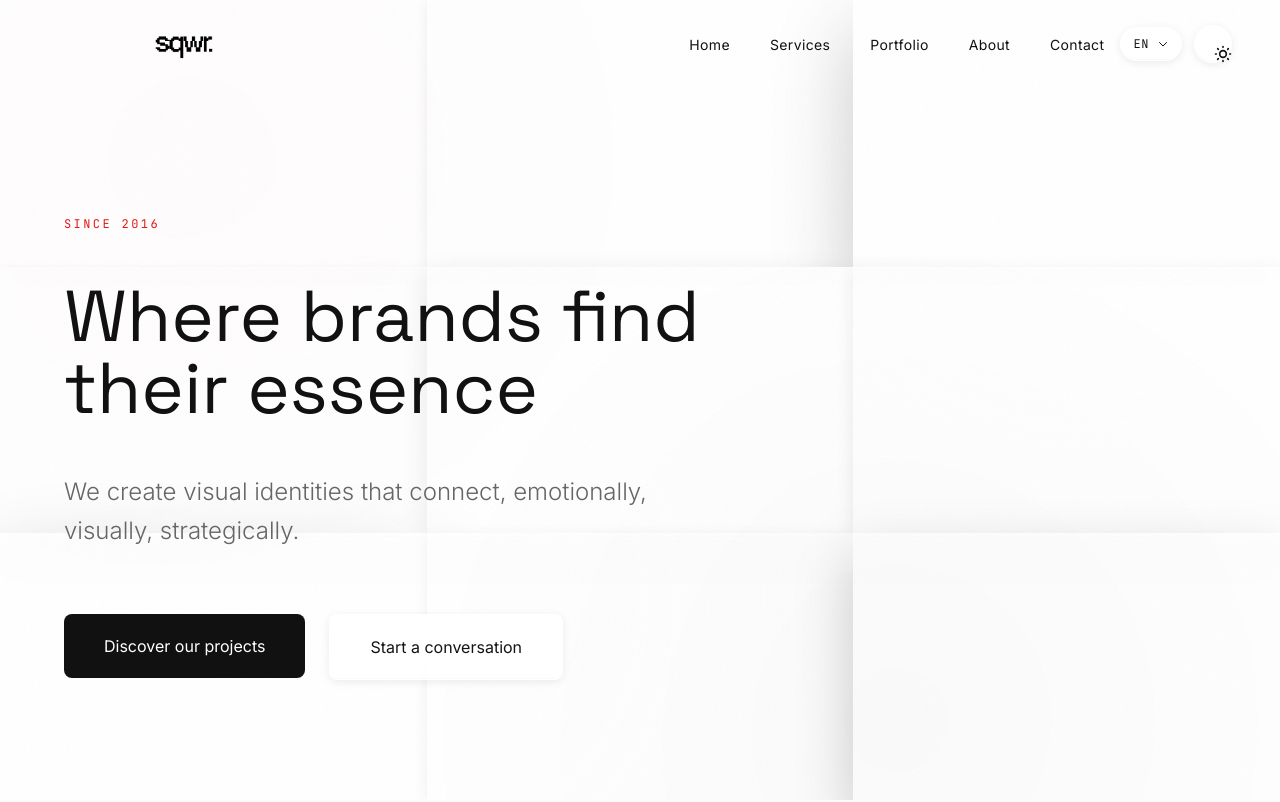
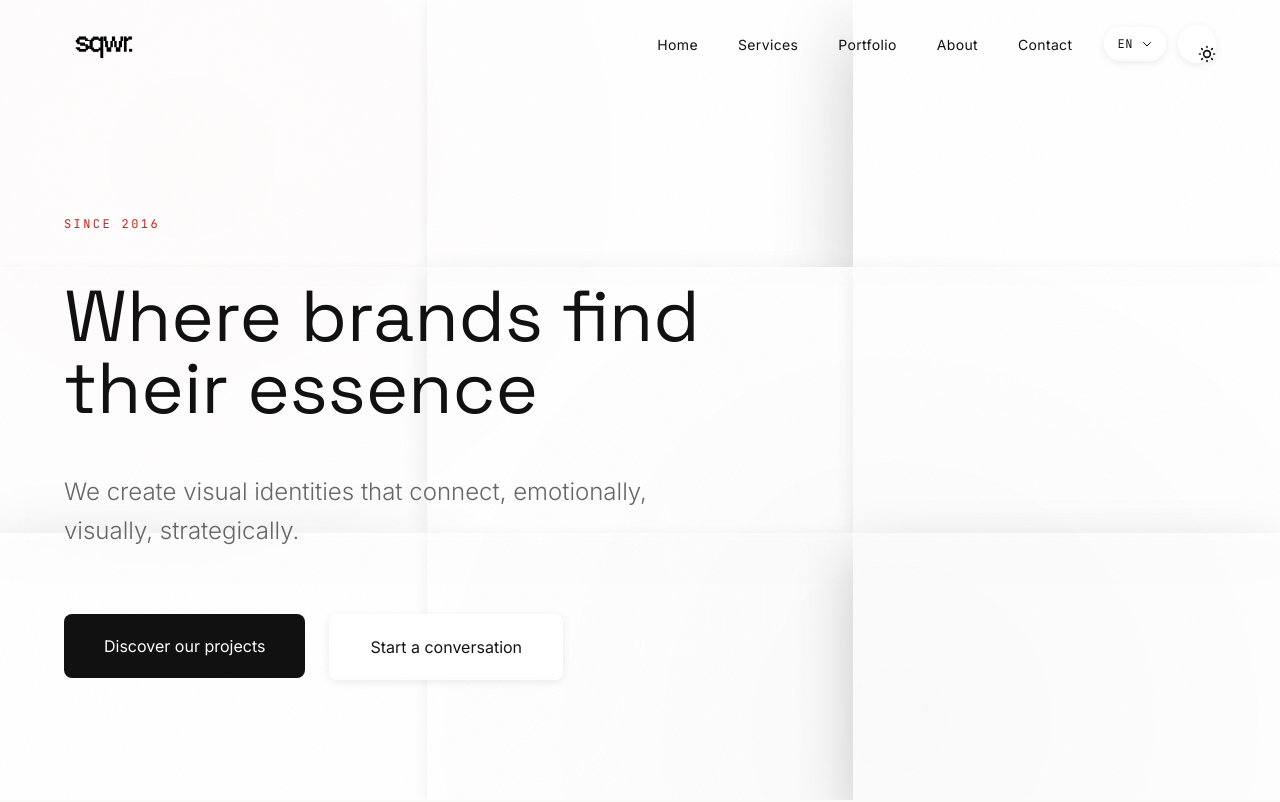
Before and after one commit to samsam007b/sqwr-site, a Next.js app: page / in a window 1280 px wide. Shown: the top 802 px of the page. Built offline with nearby package versions, Linux system fonts and the light colour scheme.

Commit message:
Align logo to the left with page content (DEPUIS 2016) + push menu items to the right

```diff
--- a/components/Header.tsx
+++ b/components/Header.tsx
@@ -39,12 +39,12 @@ const Header = () => {
         isScrolled ? 'glass-surface shadow-sm' : 'bg-transparent'
       }`}
     >
-      <nav className="container mx-auto px-6 lg:px-12 py-6">
+      <nav className="container mx-auto px-6 lg:px-16 py-6">
         <div className="flex items-center justify-between">
-          {/* Logo - offset to the right for premium feel */}
+          {/* Logo - aligned with page content */}
           <Link
             href="/"
-            className="flex items-center hover:opacity-80 transition-opacity duration-200 ml-12 lg:ml-24"
+            className="flex items-center hover:opacity-80 transition-opacity duration-200"
           >
             <Image
               src="/sqwr-logo.png"
@@ -56,8 +56,8 @@ const Header = () => {
             />
           </Link>
 
-          {/* Desktop Menu */}
-          <div className="hidden md:flex items-center gap-4">
+          {/* Desktop Menu - pushed to the right */}
+          <div className="hidden md:flex items-center gap-6 lg:gap-8 ml-auto">
             <ul className="flex items-center space-x-10">
               {menuItems.map((item) => (
                 <li key={item.href}>
--- a/components/PixelMigrationIntro.tsx
+++ b/components/PixelMigrationIntro.tsx
@@ -69,10 +69,8 @@ export default function PixelMigrationIntro() {
       const pixels: Pixel[] = [];
 
       // Header position - EXACT match with Header.tsx
-      // px-6 lg:px-12 + ml-12 lg:ml-24
-      const headerPaddingX = width < 768
-        ? 24 + 48   // px-6 (24px) + ml-12 (48px) = 72px
-        : 48 + 96;  // lg:px-12 (48px) + lg:ml-24 (96px) = 144px
+      // px-6 lg:px-16 (aligned with page content)
+      const headerPaddingX = width < 768 ? 24 : 64; // px-6 or lg:px-16
       const headerPaddingY = 24; // py-6
 
       // Extract black pixels
```
